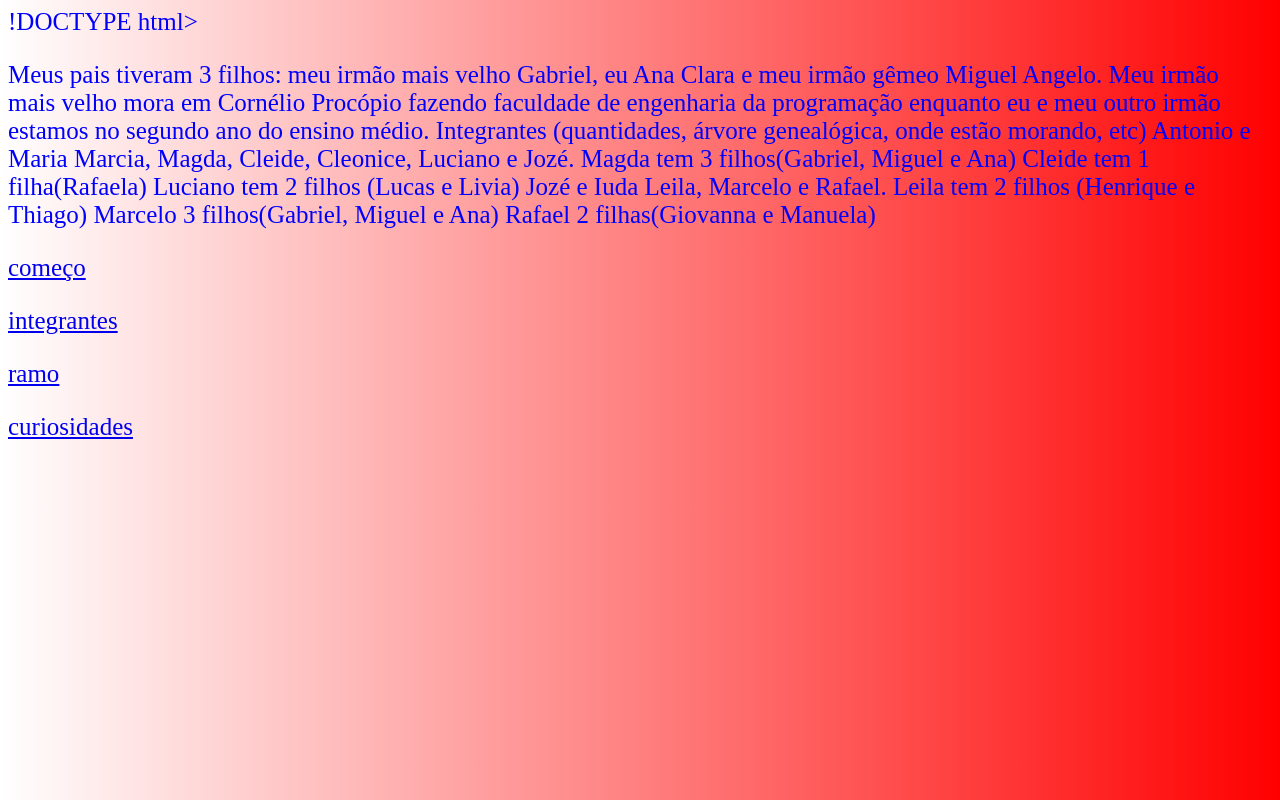
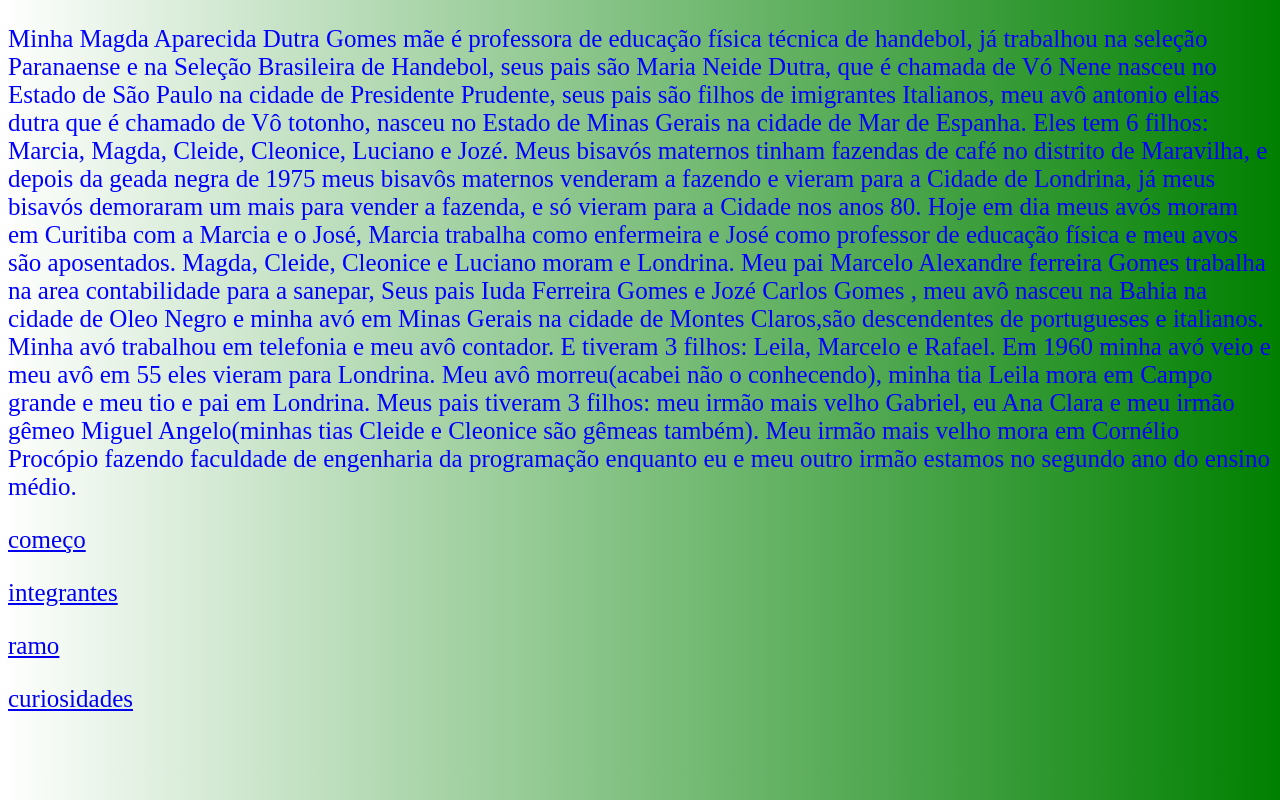
Before and after one commit to Mig0el/Dutra-Gomes, a plain HTML site: page historico.html in a window 1280 px wide. Drawn offline with Linux system fonts and the light colour scheme.

Commit message:
Update historico.html

```diff
--- a/historico.html
+++ b/historico.html
@@ -1,8 +1,8 @@
-!DOCTYPE html>
+<!DOCTYPE html>
 <html lang="en">
 <head>
      <style>
-          body { background-image: linear-gradient(90deg,white,red);
+          body { background-image: linear-gradient(90deg,white,green);
             color: #0000FF;
             text-decoration: none;
             font-size: 25px;
@@ -18,22 +18,21 @@
       <link rel="preconnect" href="https://fonts.googleapis.com">
 <link rel="preconnect" href="https://fonts.gstatic.com" crossorigin>
 <link href="https://fonts.googleapis.com/css2?family=Abel&display=swap" rel="stylesheet">
- <p>
-Meus pais tiveram 3 filhos: meu irmão mais velho Gabriel, eu Ana Clara e meu irmão gêmeo Miguel Angelo. Meu irmão mais velho mora em Cornélio Procópio fazendo faculdade de engenharia da programação enquanto eu e meu outro irmão estamos no segundo ano do ensino médio.
+ <p>Minha Magda Aparecida Dutra Gomes mãe é professora de educação física técnica de handebol, já trabalhou na seleção Paranaense  e na Seleção Brasileira de Handebol, seus pais são Maria Neide Dutra, que é chamada de Vó Nene nasceu no Estado de São Paulo na cidade de Presidente Prudente, seus pais são filhos de imigrantes Italianos, meu avô antonio elias dutra que é chamado de Vô totonho, nasceu no Estado de Minas Gerais na cidade de Mar de Espanha. Eles tem  6 filhos: Marcia, Magda, Cleide, Cleonice, Luciano e Jozé.
 
-Integrantes (quantidades, árvore genealógica, onde estão morando,
-etc)
-Antonio e  Maria
-Marcia, Magda, Cleide, Cleonice, Luciano e Jozé.
-Magda tem 3 filhos(Gabriel, Miguel e Ana)
-Cleide tem 1 filha(Rafaela)
-Luciano tem 2 filhos (Lucas e Livia)
-Jozé e Iuda
- Leila, Marcelo e Rafael.
-Leila tem 2 filhos (Henrique e Thiago)
-Marcelo 3  filhos(Gabriel, Miguel e Ana)
-Rafael 2 filhas(Giovanna e Manuela)
-</p>
+
+Meus bisavós maternos tinham fazendas de café no distrito de Maravilha, e depois da geada negra de 1975 meus bisavôs maternos venderam  a fazendo e vieram para a Cidade de Londrina, já meus bisavós demoraram um mais para vender a fazenda, e só vieram para a Cidade nos anos 80.
+
+Hoje em dia meus avós moram em Curitiba com a Marcia e o José, Marcia trabalha como enfermeira e José como professor de educação física e meu avos são aposentados.
+Magda, Cleide, Cleonice e Luciano moram e Londrina.
+
+Meu pai Marcelo Alexandre ferreira Gomes trabalha na area contabilidade para a sanepar, Seus pais Iuda Ferreira Gomes e Jozé Carlos Gomes , meu avô nasceu na Bahia na cidade de Oleo Negro  e minha avó em Minas Gerais na cidade de Montes Claros,são descendentes de portugueses e italianos. Minha avó trabalhou em telefonia e meu avô contador. E tiveram 3 filhos: Leila, Marcelo e Rafael.
+
+Em 1960 minha avó veio e meu avô em 55  eles vieram para Londrina. Meu avô morreu(acabei não o conhecendo), minha tia Leila mora em Campo grande e meu tio e pai em Londrina.
+
+Meus pais tiveram 3 filhos: meu irmão mais velho Gabriel, eu Ana Clara e meu irmão gêmeo Miguel Angelo(minhas tias Cleide e Cleonice são gêmeas também). Meu irmão mais velho mora em Cornélio Procópio fazendo faculdade de engenharia da programação enquanto eu e meu outro irmão estamos no segundo ano do ensino médio.
+
+ </p>
 
 
     <header>
```
